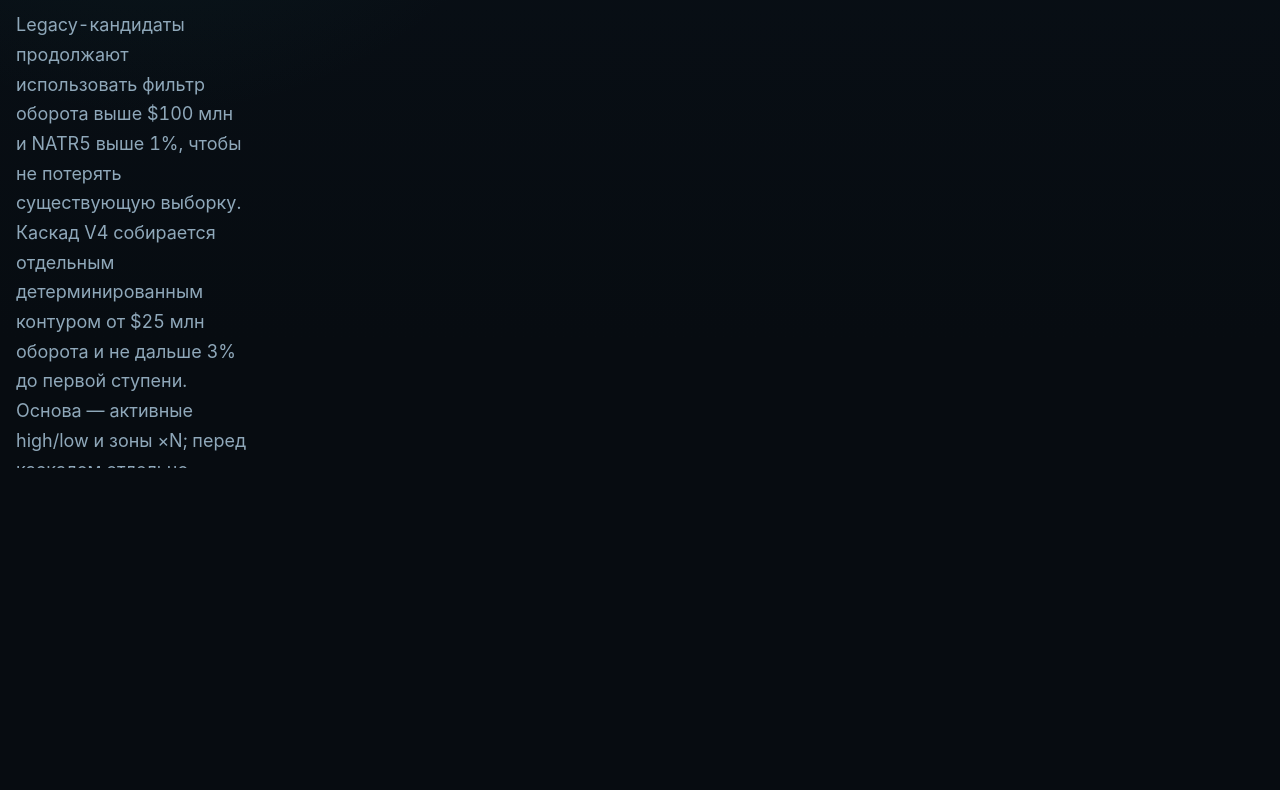
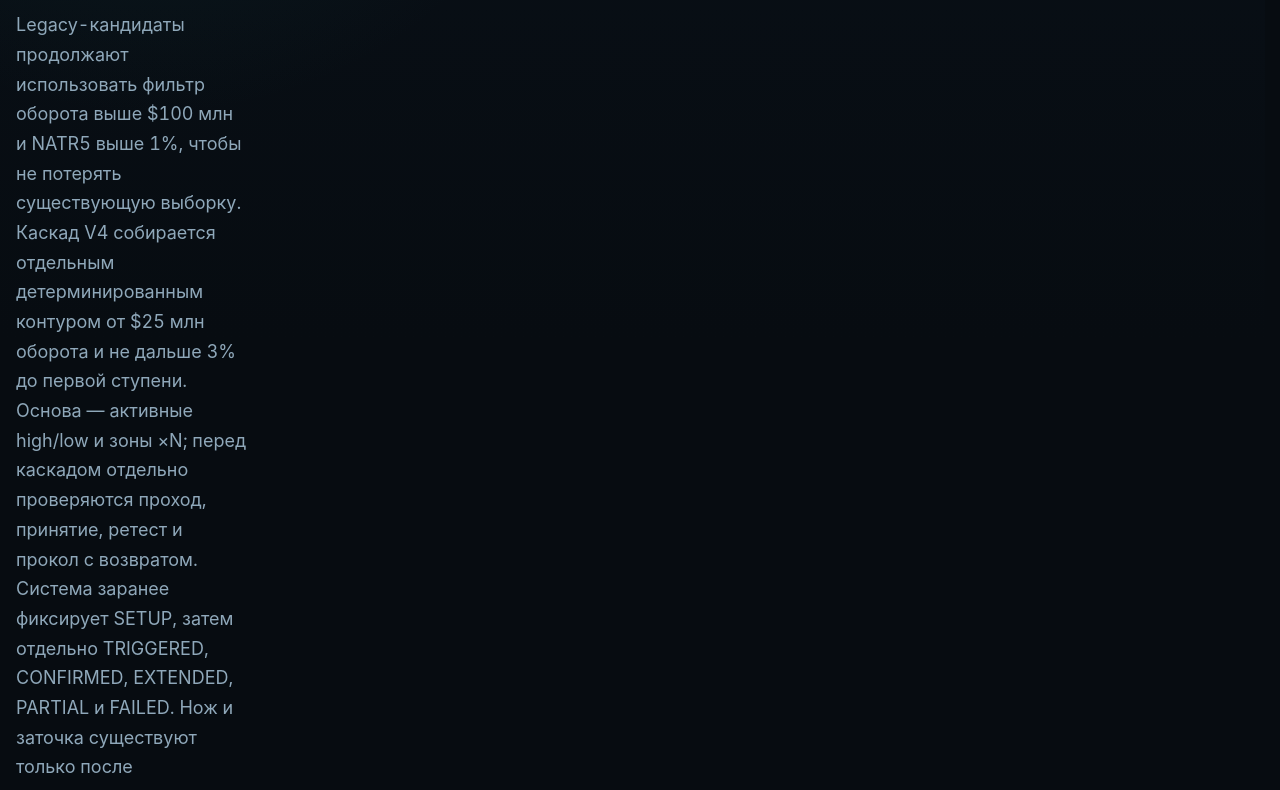
Before and after one commit to veakilag/InPuls, a website: page owner-signal-lab-v3.html in a window 1280 px wide. Shown: the part 332-1122 px from the top of the page. Before the commit the page ends 800 px from the top, so only its background shows below. Drawn offline with Linux system fonts and the light colour scheme; no server answers.

Commit message:
Fix Signal Lab V5 page scrolling
Restore normal document scrolling after importing the fixed-workspace InPuls stylesheet. Keep the internal orderbook Replay scroll behavior isolated and covered by regression tests.

```diff
--- a/signal-lab-v5-orderbook.css
+++ b/signal-lab-v5-orderbook.css
@@ -1,3 +1,31 @@
+/*
+ * Signal Lab is a document page, while the main InPuls stylesheet is a fixed
+ * single-screen workspace. Restore normal document scrolling after importing
+ * the shared orderbook styles. Internal chart/orderbook panes keep their own
+ * explicit overflow rules below.
+ */
+html {
+  height: auto !important;
+  min-height: 100%;
+  overflow-x: hidden !important;
+  overflow-y: auto !important;
+  scrollbar-gutter: stable;
+}
+
+body {
+  height: auto !important;
+  min-height: 100vh;
+  overflow-x: hidden !important;
+  overflow-y: visible !important;
+  overscroll-behavior-y: auto !important;
+}
+
+body > main {
+  height: auto !important;
+  min-height: calc(100vh - 46px);
+  overflow: visible !important;
+}
+
 .signal-lab-orderbook-workspace {
   min-width: 0;
   min-height: 520px;
```
Also changed, not shown: test/signal-lab-v5-scroll.test.js (added, +19 -0 lines).
